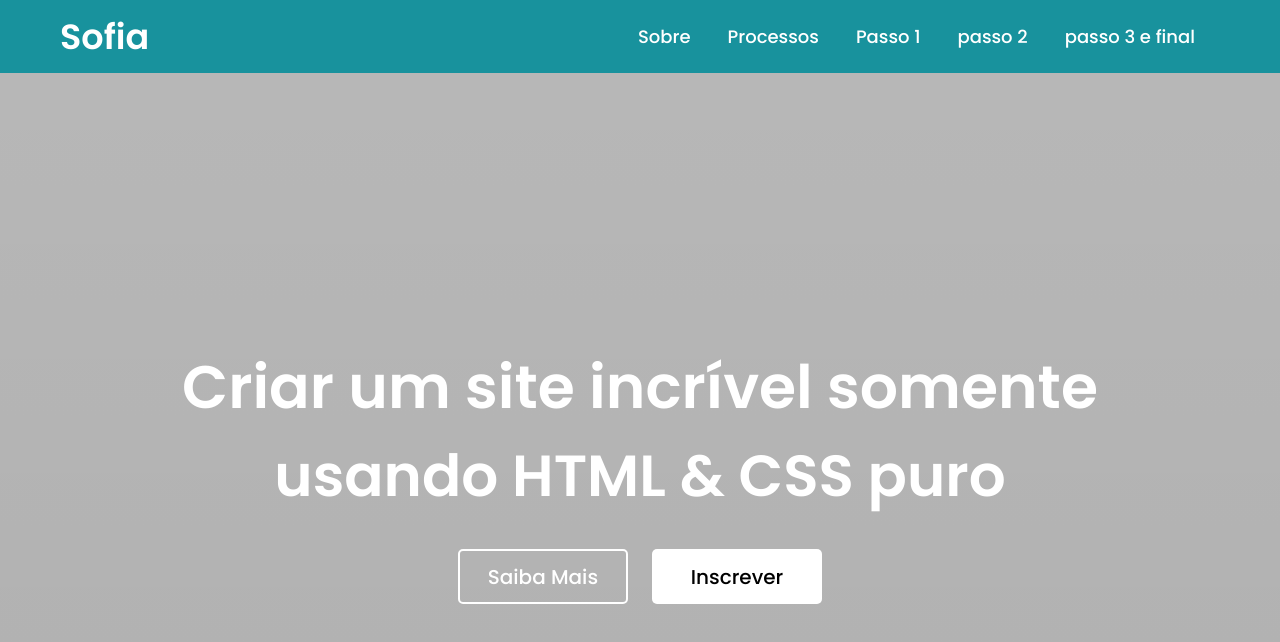
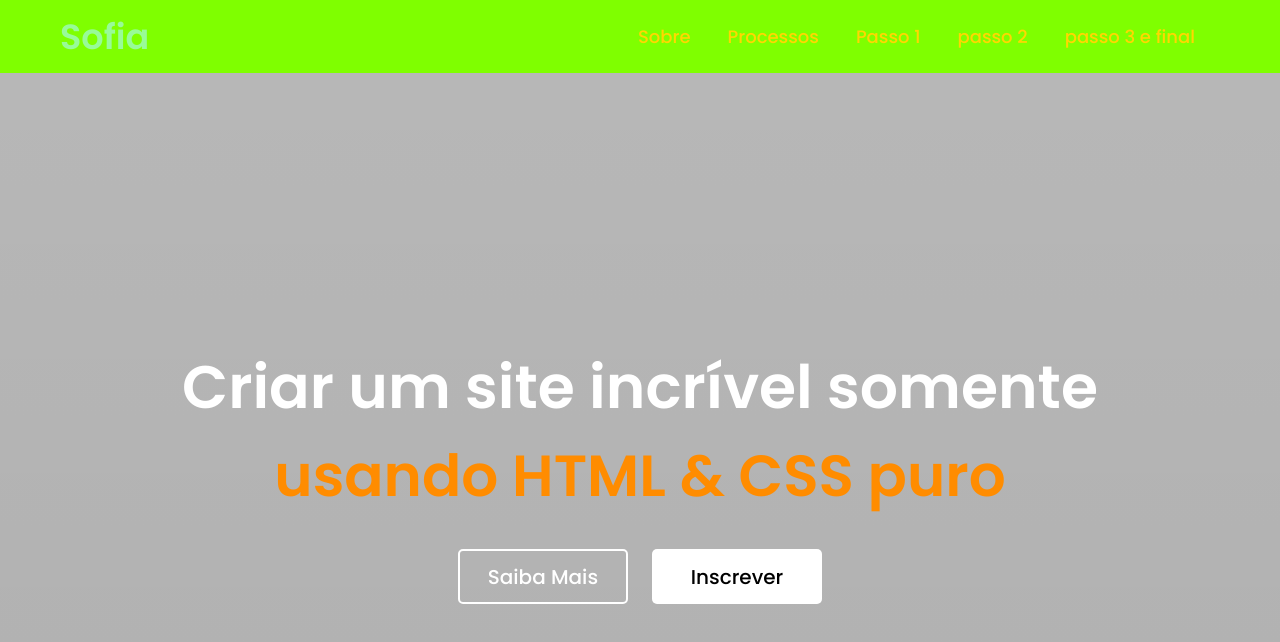
Before and after one commit to Sofia-Beatriz/projeto_do_agrinho, a plain HTML site: page index.html in a window 1280 px wide. Drawn offline with Linux system fonts and the light colour scheme.

Commit message:
Update style.css

```diff
--- a/style.css
+++ b/style.css
@@ -6,7 +6,7 @@
     font-family: 'Poppins', sans-serif;
 }
 nav{
-    background-color: #18929D;
+    background-color: #7FFF00;
     padding: 10px 60px;
     display: flex;
     justify-content: space-between;
@@ -14,7 +14,7 @@ nav{
 }
 nav .logo a{
     text-decoration: none;
-    color: #fff;
+    color: #98FB98;
     font-size: 35px;
     font-weight: 600;
 }
@@ -29,7 +29,7 @@ nav li{
 }
 nav li a{
     text-decoration: none;
-    color: #fff;
+    color: #FFD700;
     font-size: 18px;
     font-weight: 500;
     padding: 8px 15px;
@@ -57,7 +57,7 @@ nav li a:hover{
     font-weight: 600;
 }
 .texto .sub_titulo{
-    color: #fff;
+    color: #FF8C00;
     font-size: 58px;
     font-weight: 600;
 }
```
